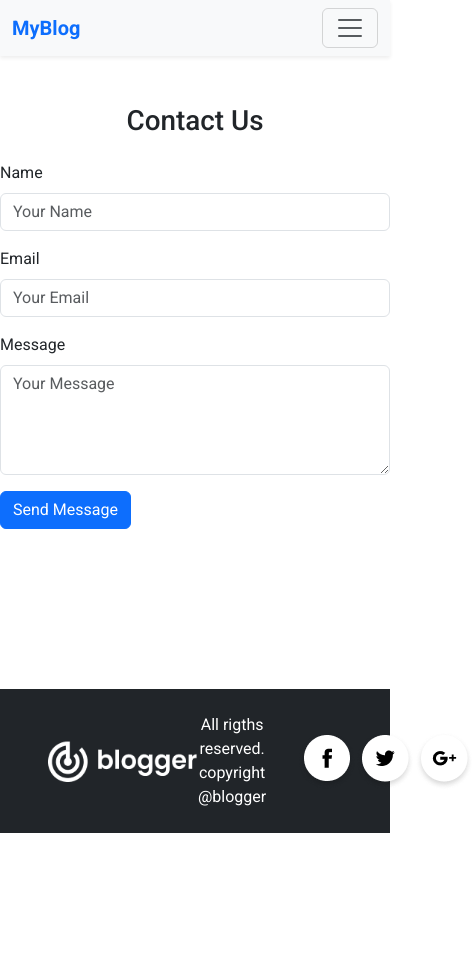
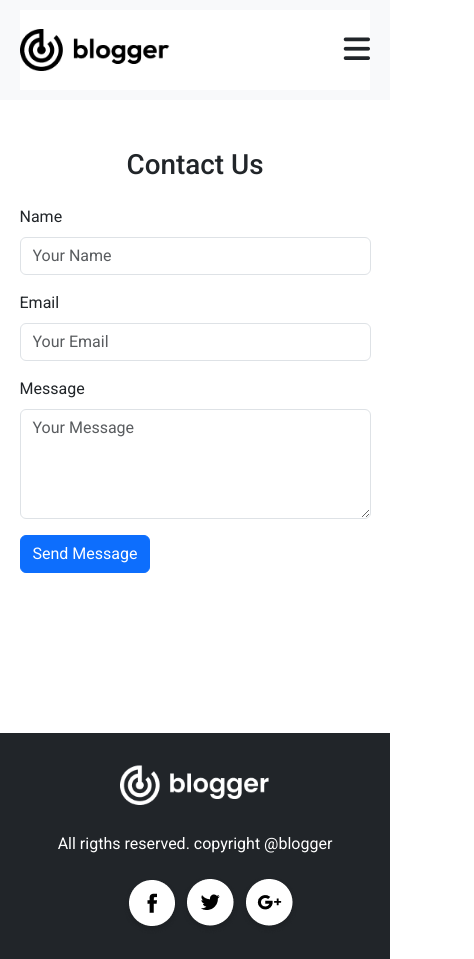
Before and after one commit to abdullahwebdev9176/blog-app, a Next.js app: page /contact in a window 390 px wide. Shown: the whole page, 474 px wide, since content can reach past the window. Before the commit the page ends 844 px from the top, so only its background shows below. Built offline with nearby package versions, Linux system fonts and the light colour scheme.

Commit message:
updated header and footer

```diff
--- a/app/globals.css
+++ b/app/globals.css
@@ -217,10 +217,12 @@ body {
   margin-bottom: 0;
   text-align: center;
 }
-.admin-welcome-list{
+
+.admin-welcome-list {
   text-align: left;
   padding-left: 0;
 }
+
 .admin-welcome-list li {
   list-style: none;
   margin-bottom: 10px;
@@ -228,7 +230,123 @@ body {
   line-height: normal;
   letter-spacing: normal;
 }
-.contact-form{
+
+.contact-form {
   max-width: 450px;
   margin: 0 auto;
 }
+
+.mobile-header {
+  display: none;
+}
+
+.mobile-header-parent {
+  display: flex;
+  justify-content: space-between;
+  align-items: center;
+  padding: 20px 0;
+  position: sticky;
+  top: 0;
+  left: 0;
+  width: 100%;
+  background: white;
+  z-index: 500;
+  height: 80px;
+}
+
+.mobile-header-img {
+  width: 150px;
+  height: auto;
+}
+
+.mobile-header-img img {
+  width: 100%;
+  object-fit: contain;
+}
+
+.custom-toggle-icon span.fa {
+  font-size: 30px;
+}
+
+.mobile-header-list {
+  position: fixed;
+  top: 90px;
+  left: 0;
+  z-index: 200;
+  width: 100%;
+  background: white;
+  height: calc(100vh - 90px);
+  overflow-y: auto;
+}
+
+.mobile-header-list ul li {
+  list-style: none;
+  border-bottom: 2px solid lightgray;
+}
+
+.custom-nav-link {
+  display: flex;
+  justify-content: space-between;
+  align-items: center;
+  padding: 20px 25px;
+  color: black;
+  text-decoration: none;
+  letter-spacing: 1px;
+}
+
+.mobile-header-list ul {
+  padding-left: 0;
+}
+
+@media screen and (max-width: 991px) {
+  .footer-box {
+    flex-direction: column;
+    gap: 20px;
+  }
+
+  .desktop-header {
+    display: none;
+  }
+
+  .mobile-header {
+    display: flex;
+    justify-content: space-between;
+    align-items: center;
+    padding: 10px 20px;
+    background-color: #f8f9fa;
+  }
+
+  .admin-layout {
+    flex-direction: column;
+  }
+
+  .admin-layout-col-1 {
+    width: 100%;
+    border-right: none;
+    border-bottom: 1px solid #ddd;
+  }
+
+  .admin-layout-col-2 {
+    width: 100%;
+  }
+
+  .admin-header {
+    text-align: center;
+    margin-bottom: 20px;
+  }
+
+  .contact-form {
+    width: 90%;
+    margin: 0 auto;
+  }
+
+}
+
+@media screen and (max-width: 576px) {
+  .category-filter-box ul{
+    padding-left: 0;
+  }
+  .category-tab {
+    padding: 7px 20px;
+}
+}
--- a/app/layout.js
+++ b/app/layout.js
@@ -13,6 +13,12 @@ const roboto = Roboto({
 export default function RootLayout({ children }) {
   return (
     <html lang="en" suppressHydrationWarning>
+      <head>
+        <link
+          rel="stylesheet"
+          href="https://cdnjs.cloudflare.com/ajax/libs/font-awesome/6.5.0/css/all.min.css"
+        />
+      </head>
       <body className={roboto.variable}>
         <LayoutClientShell>
           <main style={{ minHeight: "75vh" }}>
--- a/components/Header.jsx
+++ b/components/Header.jsx
@@ -1,12 +1,22 @@
 "use client";
 
+import Image from 'next/image';
 import Link from 'next/link';
+import { assets } from "@/Assets/assets";
+import { useState } from 'react';
 
 const Header = () => {
+
+  const [mobileHeader, setMobileHeader] = useState(false);
+
+  const toggleMobileHeader = () => {
+    setMobileHeader(!mobileHeader);
+  };
+
   return (
     <>
 
-      <header>
+      <header className='desktop-header'>
         <nav className="navbar navbar-expand-lg navbar-light bg-light shadow-sm">
           <div className="container">
             <Link href="/" className="navbar-brand fw-bold text-primary">
@@ -45,6 +55,55 @@ const Header = () => {
         </nav>
       </header>
 
+
+      <header className="mobile-header">
+        <div className="mobile-header-parent">
+          <div className="mobile-header-img">
+            <Link href="/"> <Image src={assets.logo} alt="" /></Link>
+          </div>
+          <div className="custom-toggle-icon" onClick={toggleMobileHeader}>
+            {mobileHeader ? (
+              <>
+                <span className="fa fa-xmark"></span>
+              </>
+            ) : (
+              <>
+                <span className="fa fa-bars"></span>
+              </>
+            )}
+          </div>
+        </div>
+      </header>
+
+      {mobileHeader && (
+        <>
+          <div className="mobile-header-list">
+            <ul>
+              <li>
+                <Link href="/" className="custom-nav-link">
+                  Home
+                </Link>
+              </li>
+
+
+              <li>
+                <Link href="/about" className="custom-nav-link">
+                  About
+                </Link>
+              </li>
+
+              <li>
+                <Link href="/contact" className="custom-nav-link">
+                  Contact
+                </Link>
+              </li>
+
+
+            </ul>
+          </div>
+        </>
+      )}
+
     </>
   )
 }
```
Also changed, not shown: app/page.js (+6 -2 lines).
